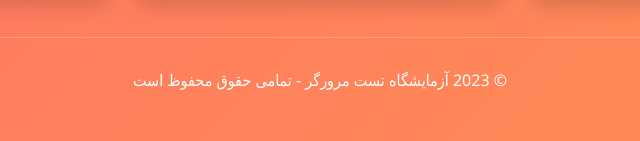
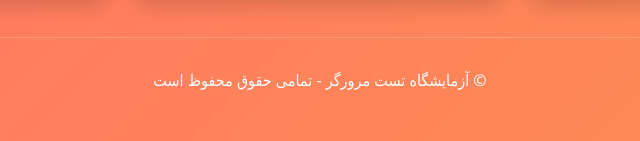
Before and after one commit to s786mc/device-test, a plain HTML site: page index.html in a window 1280 px wide. Shown: the part 818-959 px from the top of the page, 320-960 px from the left. Drawn offline with Linux system fonts and the light colour scheme.

Commit message:
Update index.html

```diff
--- a/index.html
+++ b/index.html
@@ -198,7 +198,7 @@
         </div>
 
         <footer>
-            <p>© 2023 آزمایشگاه تست مرورگر - تمامی حقوق محفوظ است</p>
+            <p>©  آزمایشگاه تست مرورگر - تمامی حقوق محفوظ است</p>
         </footer>
     </div>
 
```
